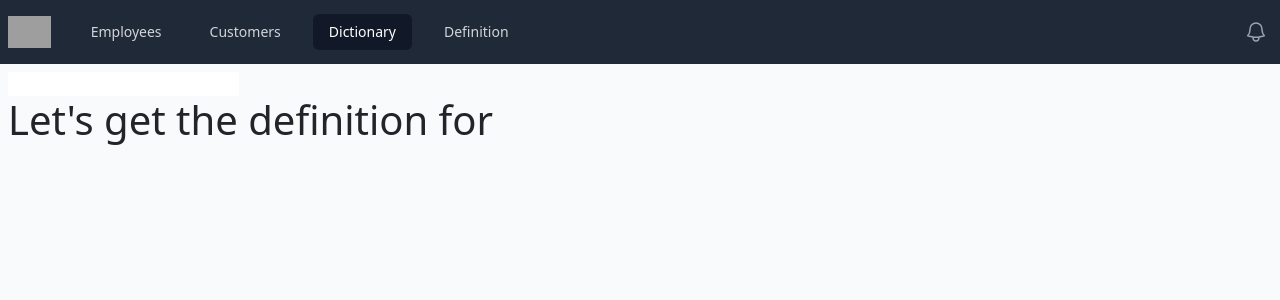
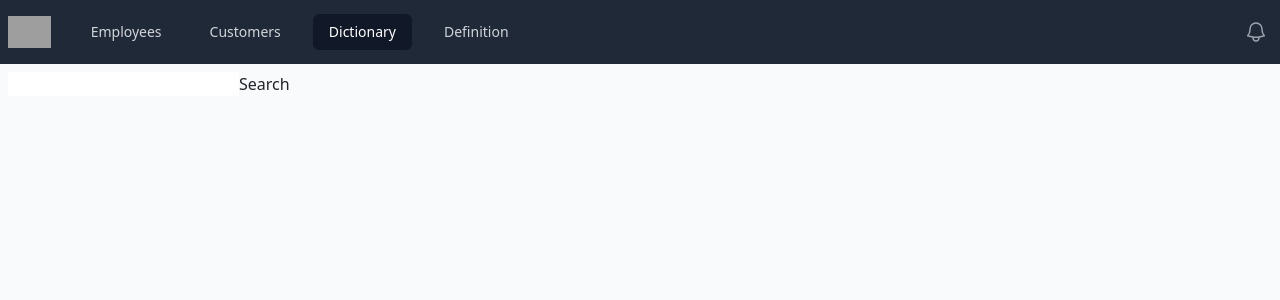
Before and after one commit to Eddy-123/react, a React (Create React App) app: page /dictionary in a window 1280 px wide. Shown: the top 300 px of the page. Built offline with nearby package versions, Linux system fonts and the light colour scheme; grey boxes are pictures that could not be loaded.

Commit message:
NotFound component

```diff
--- a/src/App.js
+++ b/src/App.js
@@ -10,6 +10,7 @@ import { BrowserRouter, Routes, Route } from "react-router-dom";
 import Customers from "./pages/Customers";
 import Dictionary from "./pages/Dictionary";
 import Definition from "./pages/Definition";
+import NotFound from "./components/NotFound";
 
 function App() {
   return (
@@ -19,8 +20,9 @@ function App() {
           <Route path="/employees" element={<Employees />} />
           <Route path="/customers" element={<Customers />} />
           <Route path="/dictionary" element={<Dictionary />} />
-          <Route path="/definition" element={<Definition />} />
           <Route path="/definition/:search" element={<Definition />} />
+          <Route path="/404" element={<NotFound />} />
+          <Route path="*" element={<NotFound />} />
         </Routes>
       </Header>
     </BrowserRouter>
--- /dev/null
+++ b/src/components/NotFound.js
@@ -0,0 +1,7 @@
+import React from "react";
+
+function NotFound() {
+  return <div>NotFound</div>;
+}
+
+export default NotFound;
--- a/src/pages/Definition.js
+++ b/src/pages/Definition.js
@@ -1,18 +1,40 @@
 import React, { useEffect, useState } from "react";
-import { useParams } from "react-router-dom";
+import { Link, useNavigate, useParams } from "react-router-dom";
 import { v4 as uuidv4 } from "uuid";
+import NotFound from "../components/NotFound";
 
 function Definition() {
   const [word, setWord] = useState([]);
+  const [notFound, setNotFound] = useState(false);
   const { search } = useParams();
+  const navigate = useNavigate();
+
   useEffect(() => {
     fetch(" https://api.dictionaryapi.dev/api/v2/entries/en/" + search)
-      .then((response) => response.json())
+      .then((response) => {
+        if (response.status === 404) {
+          setNotFound(true);
+        } else {
+          return response.json();
+        }
+      })
       .then((data) => {
+        if (!notFound) {
           setWord(data[0].meanings);
+        }
       });
   }, []);
+  if (notFound === true) {
     return (
+      <>
+        <NotFound />
+        <Link to="/dictionnary">Search another</Link>
+      </>
+    );
+  }
+  return (
+    <>
+      {word ? (
         <>
           <h1>Here is a definition</h1>
           {word.map((meaning) => {
@@ -23,6 +45,8 @@ function Definition() {
             );
           })}
         </>
+      ) : null}
+    </>
   );
 }
 
--- a/src/pages/Dictionary.js
+++ b/src/pages/Dictionary.js
@@ -1,10 +1,10 @@
 import React, { useEffect, useState } from "react";
+import { useNavigate } from "react-router-dom";
 
 function Dictionary() {
   const [word, setWord] = useState("");
-  useEffect(() => {
-    console.log("state updated", word);
-  });
+  const navigate = useNavigate();
+
   return (
     <div>
       <input
@@ -13,7 +13,13 @@ function Dictionary() {
           setWord(e.target.value);
         }}
       />
-      <h1>Let's get the definition for {word}</h1>
+      <button
+        onClick={() => {
+          navigate("/definition/" + word, { replace: true });
+        }}
+      >
+        Search
+      </button>
     </div>
   );
 }
```
Lines whose indentation alone changed are shown as unchanged.
